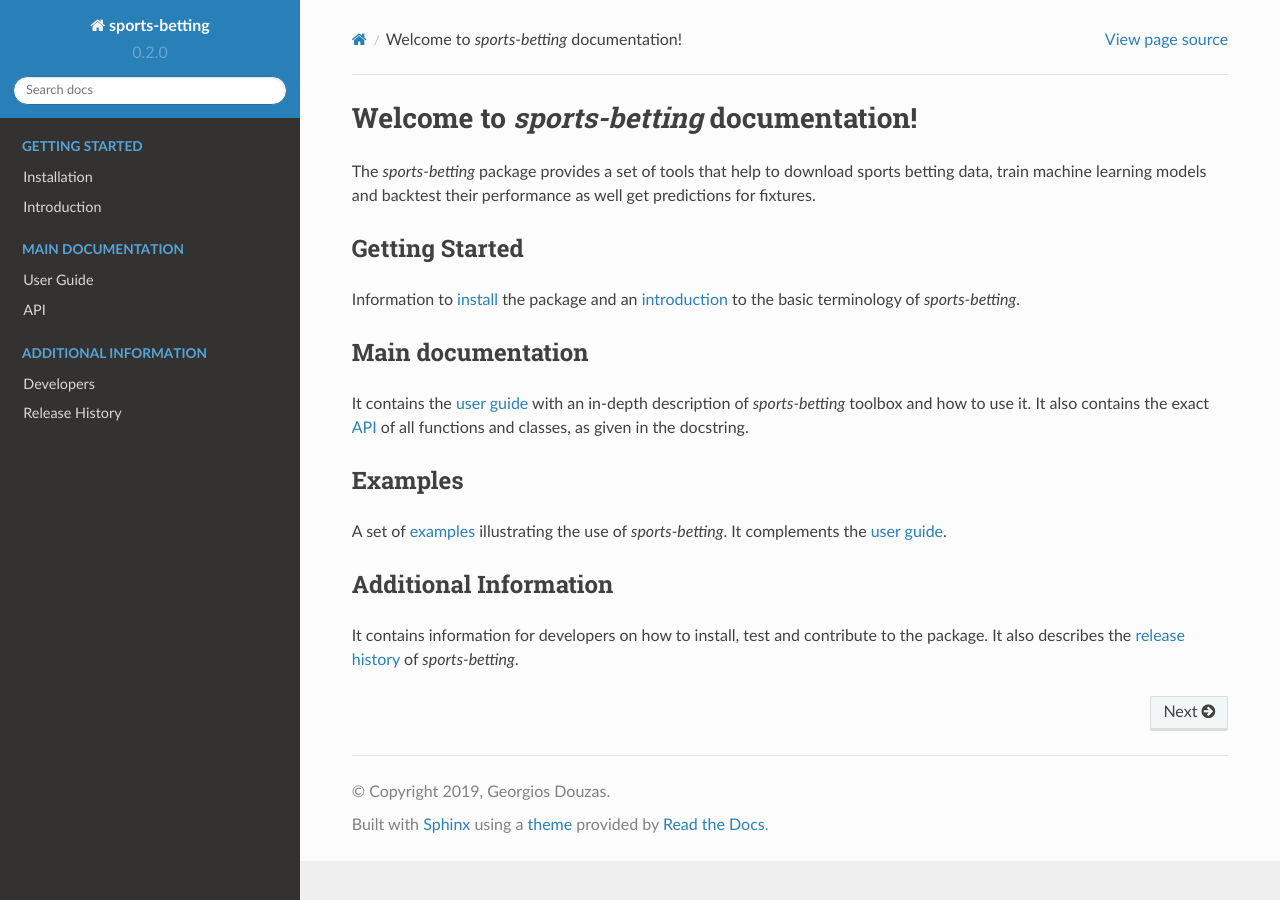
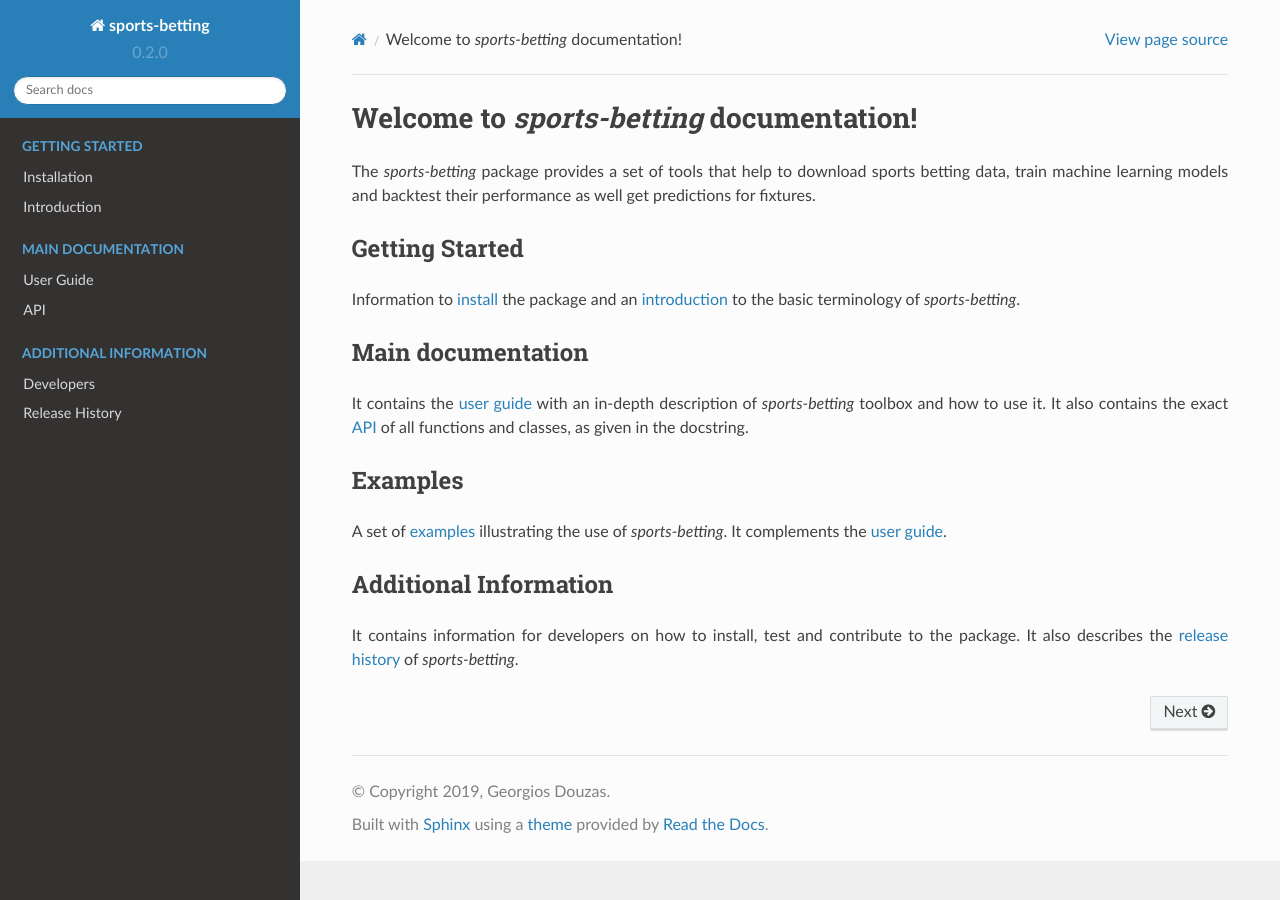
Before and after one commit to georgedouzas/sports-betting, a Sphinx documentation site: the page built from doc/index.rst, in a window 1280 px wide. Built offline with Sphinx 7.4.7 and the Read the Docs theme 2.0.0, drawn with Linux system fonts in a browser that asks for light colours; formulas are drawn with MathJax 3; pages that are not in the unit, such as notebooks, are missing from menus.

Commit message:
MNT Text is justified

```diff
--- a/doc/_static/css/sports-betting.css
+++ b/doc/_static/css/sports-betting.css
@@ -1,8 +1,5 @@
 @import url("theme.css");
 
-.highlight a {
-    text-decoration: underline;
-}
 
 .deprecated p {
     padding: 10px 7px 10px 10px;
@@ -18,3 +15,8 @@
 .wy-nav-content {
     max-width: 1200px !important;
 }
+
+p {
+	text-align: justify;
+	text-justify: inter-word;
+}
```
